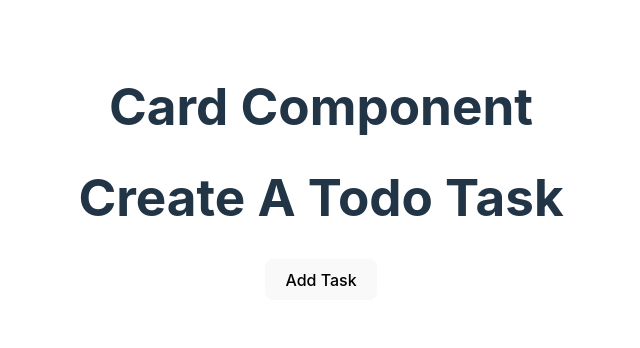
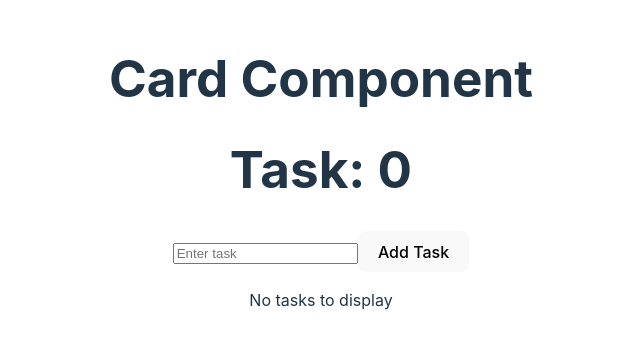
Before and after one commit to torressam333/react-tasks, a React (Vite) app: page / in a window 1280 px wide. Shown: the part 228-576 px from the top of the page, without its empty margins (319-959 px from the left). Built offline with nearby package versions, Linux system fonts and the light colour scheme.

Commit message:
Early on add task implementation

```diff
--- a/src/components/CreateTodo.jsx
+++ b/src/components/CreateTodo.jsx
@@ -1,10 +1,42 @@
+import { useState } from 'react';
+import debounce from '../utils/debounce';
+
 const CreateTodo = () => {
+  const [taskCount, setTaskCount] = useState(0);
+  const [task, setTask] = useState('');
+  const [allTasks, setAllTasks] = useState([]);
+
+  const handleClick = () => {
+    setTaskCount(taskCount + 1);
+    setAllTasks([...allTasks, task]);
+    setTask('');
+  };
+
+  const handleChange = debounce((value) => {
+    setTask(value);
+  }, 300);
+
   return (
     <>
-      <h1>Create A Todo Task</h1>
-      <button type='button' onClick={() => console.log('suh')}>
-        Add Task
-      </button>
+      <h1>Task: {taskCount}</h1>
+      <input
+        type='text'
+        placeholder='Enter task'
+        onChange={(e) => handleChange(e.target.value)}
+      />
+      <button onClick={handleClick}>Add Task</button>
+
+      <div>
+        {allTasks.length > 0 ? (
+          <ul>
+            {allTasks.map((task, index) => (
+              <li key={index}>{task}</li>
+            ))}
+          </ul>
+        ) : (
+          <p>No tasks to display</p>
+        )}
+      </div>
     </>
   );
 };
--- /dev/null
+++ b/src/utils/debounce.js
@@ -0,0 +1,17 @@
+const debounce = (fn, delayInMs = 500) => {
+  // Keep track of setTimeout
+  let timer;
+
+  // Closure w/ any # of args and keeps reference to this
+  return function (...args) {
+    const context = this;
+
+    clearTimeout(timer);
+
+    timer = setTimeout(() => {
+      fn.apply(context, args);
+    }, delayInMs);
+  };
+};
+
+export default debounce;
```
